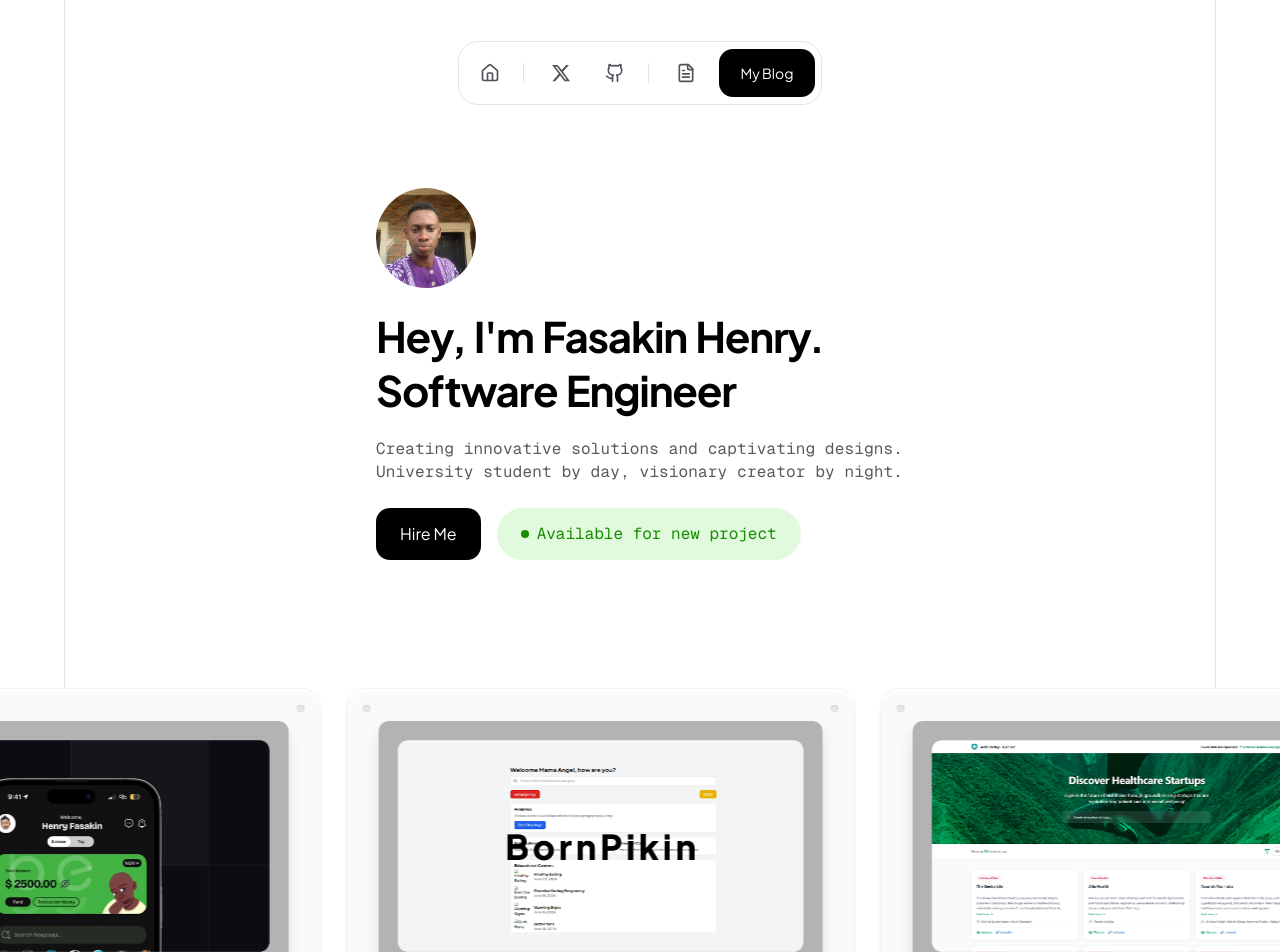
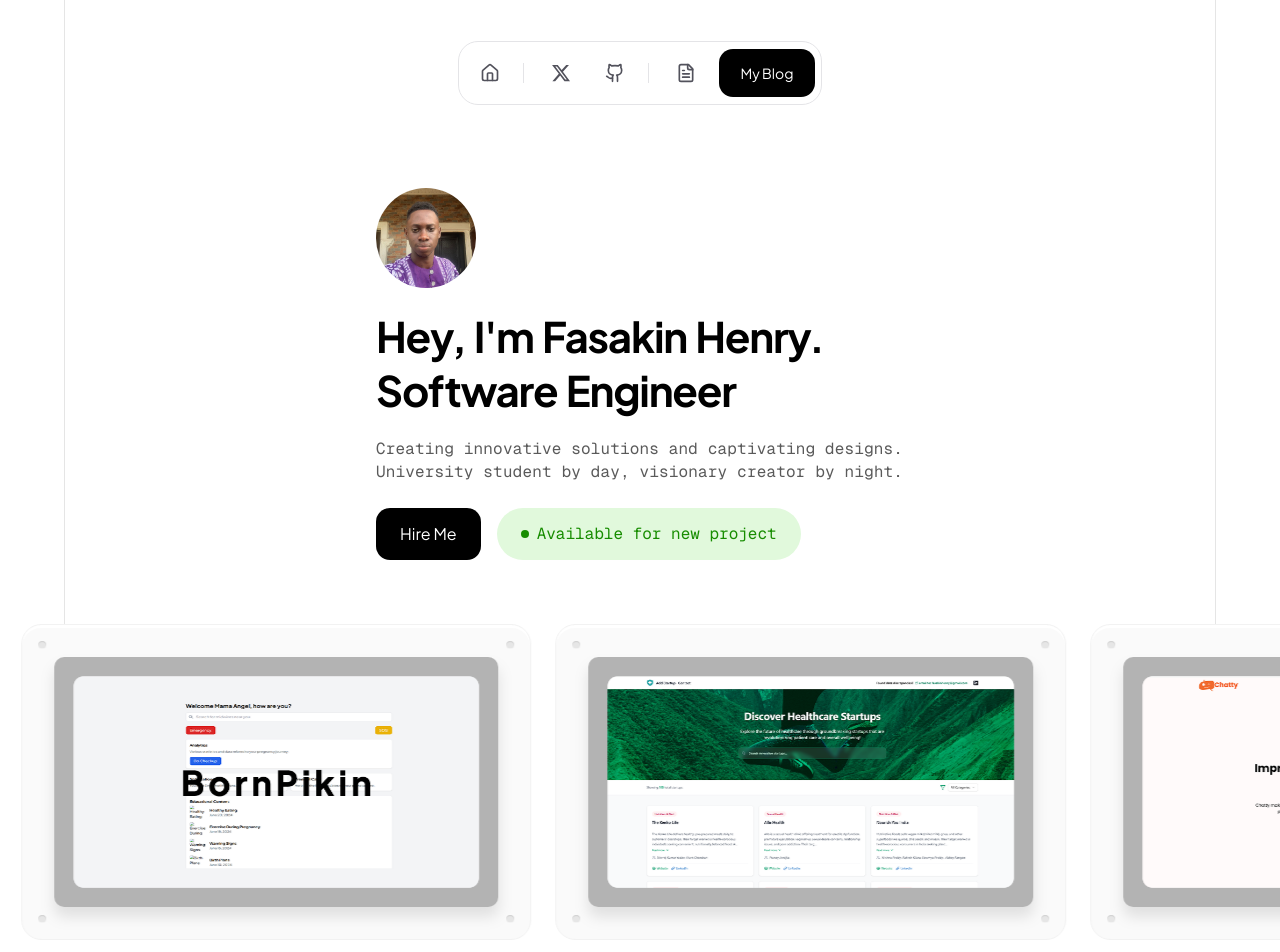
Before and after one commit to fasakinhenry/portfolio, a Next.js app: page / in a window 1280 px wide. Shown: the top 952 px of the page. Built offline with nearby package versions, Linux system fonts and the light colour scheme.

Commit message:
style: update padding on showcase scroller

```diff
--- a/src/components/sections/ShowcaseScroller.jsx
+++ b/src/components/sections/ShowcaseScroller.jsx
@@ -12,10 +12,10 @@ const ShowcaseScroller = () => {
   const duplicatedProjects = [...projects, ...projects];
 
   return (
-    <div className='w-full overflow-hidden transform-none py-16'>
+    <div className='w-full overflow-hidden transform-none'>
       <Marquee
         className='gap-6 py-[1rem]'
-        speed={30}
+        speed={80}
         gradient={false}
         play={true}
         direction='left'
```
